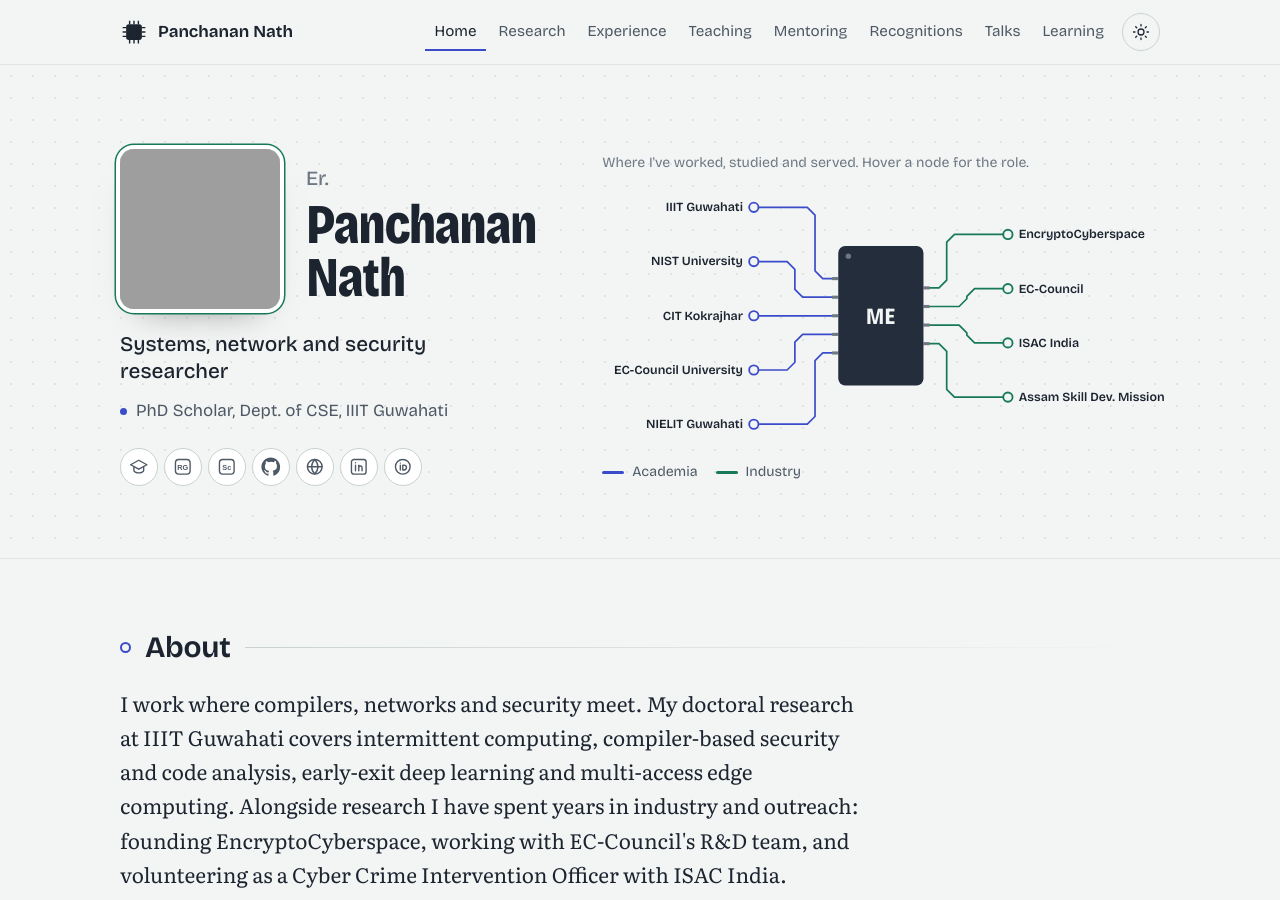
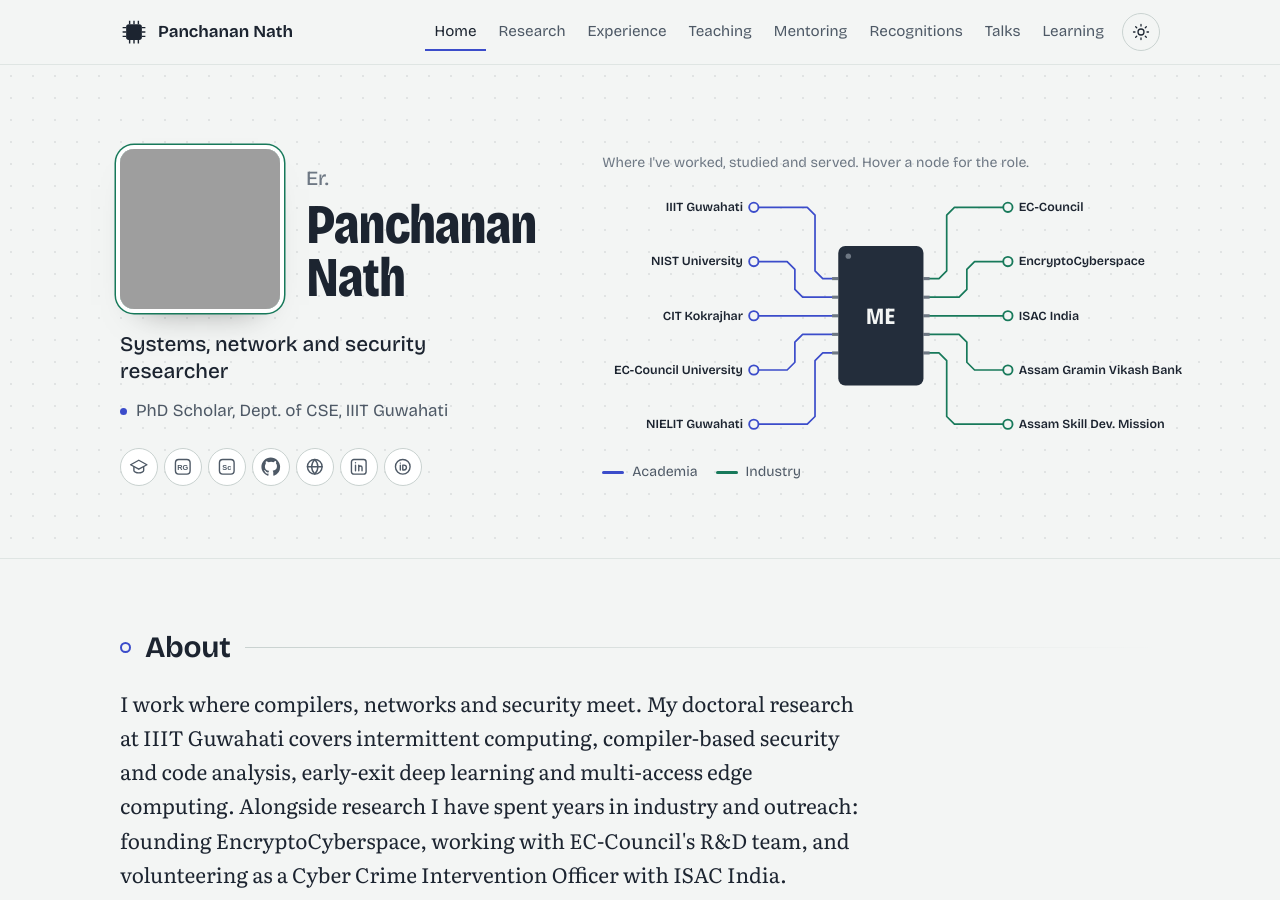
Before and after one commit to PanchananNath/PanchananNath.github.io, a Jekyll site: the page built from index.html, in a window 1280 px wide and 900 px high. Built offline with Jekyll 4.4.1, drawn with Linux system fonts in a browser that asks for light colours; grey boxes are pictures that could not be loaded.

Commit message:
Update profile with new network entries

```diff
--- a/_data/profile.yml
+++ b/_data/profile.yml
@@ -63,12 +63,13 @@
 # Add/remove nodes freely — the map lays itself out.
 network:
   - { label: "IIIT Guwahati",       detail: "PhD scholar, project staff", track: academic }
+  - { label: "EC-Council",          detail: "Cyber security research associate", track: industry }
+  - { label: "NIST University",     detail: "Assistant professor",        track: academic }
   - { label: "EncryptoCyberspace",  detail: "Founder & CEO",              track: industry }
-  - { label: "NIST University",     detail: "Assistant professor",        track: academic }
-  - { label: "EC-Council",          detail: "Security research associate", track: industry }
-  - { label: "CIT Kokrajhar",       detail: "Diploma, B.Tech, M.Tech, TA", track: academic }
+  - { label: "CIT Kokrajhar",       detail: "Diploma, B.Tech, M.Tech", track: academic }
   - { label: "ISAC India",          detail: "Cyber crime intervention officer", track: industry }
   - { label: "EC-Council University", detail: "Graduate research fellow", track: academic }
+  - { label: "Assam Gramin Vikash Bank", detail: "Cyber security consultant", track: industry }
   - { label: "NIELIT Guwahati",     detail: "Teaching assistant",         track: academic }
   - { label: "Assam Skill Dev. Mission", detail: "Guest faculty",         track: industry }
 
```
